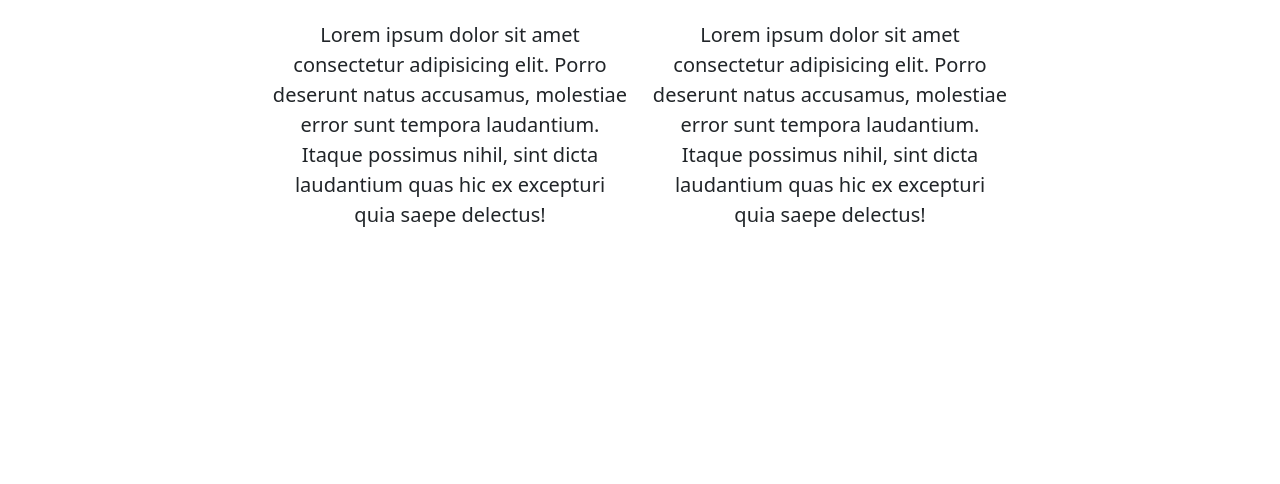
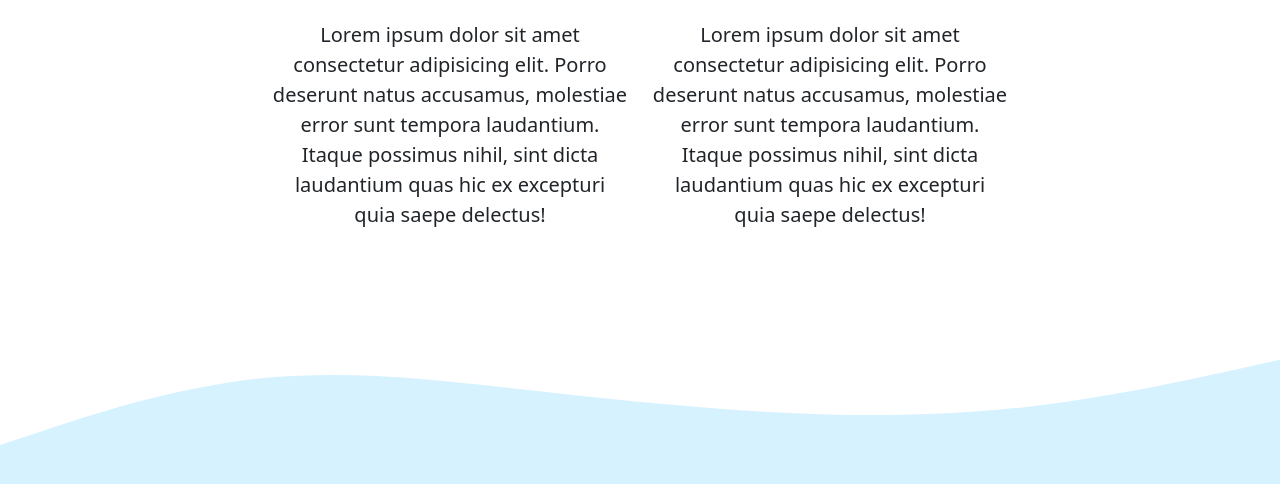
Before and after one commit to MaulIshak/latihan-bootstrap-2, a plain HTML site: page index.html in a window 1280 px wide. Shown: the part 736-1220 px from the top of the page. Before the commit the page ends 982 px from the top, so only its background shows below. Drawn offline with nearby package versions, Linux system fonts and the light colour scheme.

Commit message:
Menambahkan wave untuk about section

```diff
--- a/index.html
+++ b/index.html
@@ -58,6 +58,13 @@
           </div>
         </div>
       </div>
+      <svg xmlns="http://www.w3.org/2000/svg" viewBox="0 0 1440 320">
+        <path
+          fill="#d6f2ff"
+          fill-opacity="1"
+          d="M0,224L48,208C96,192,192,160,288,149.3C384,139,480,149,576,160C672,171,768,181,864,186.7C960,192,1056,192,1152,181.3C1248,171,1344,149,1392,138.7L1440,128L1440,320L1392,320C1344,320,1248,320,1152,320C1056,320,960,320,864,320C768,320,672,320,576,320C480,320,384,320,288,320C192,320,96,320,48,320L0,320Z"
+        ></path>
+      </svg>
     </section>
     <!-- End About -->
     <script src="https://cdn.jsdelivr.net/npm/bootstrap@5.3.3/dist/js/bootstrap.bundle.min.js" integrity="sha384-YvpcrYf0tY3lHB60NNkmXc5s9fDVZLESaAA55NDzOxhy9GkcIdslK1eN7N6jIeHz" crossorigin="anonymous"></script>
```
